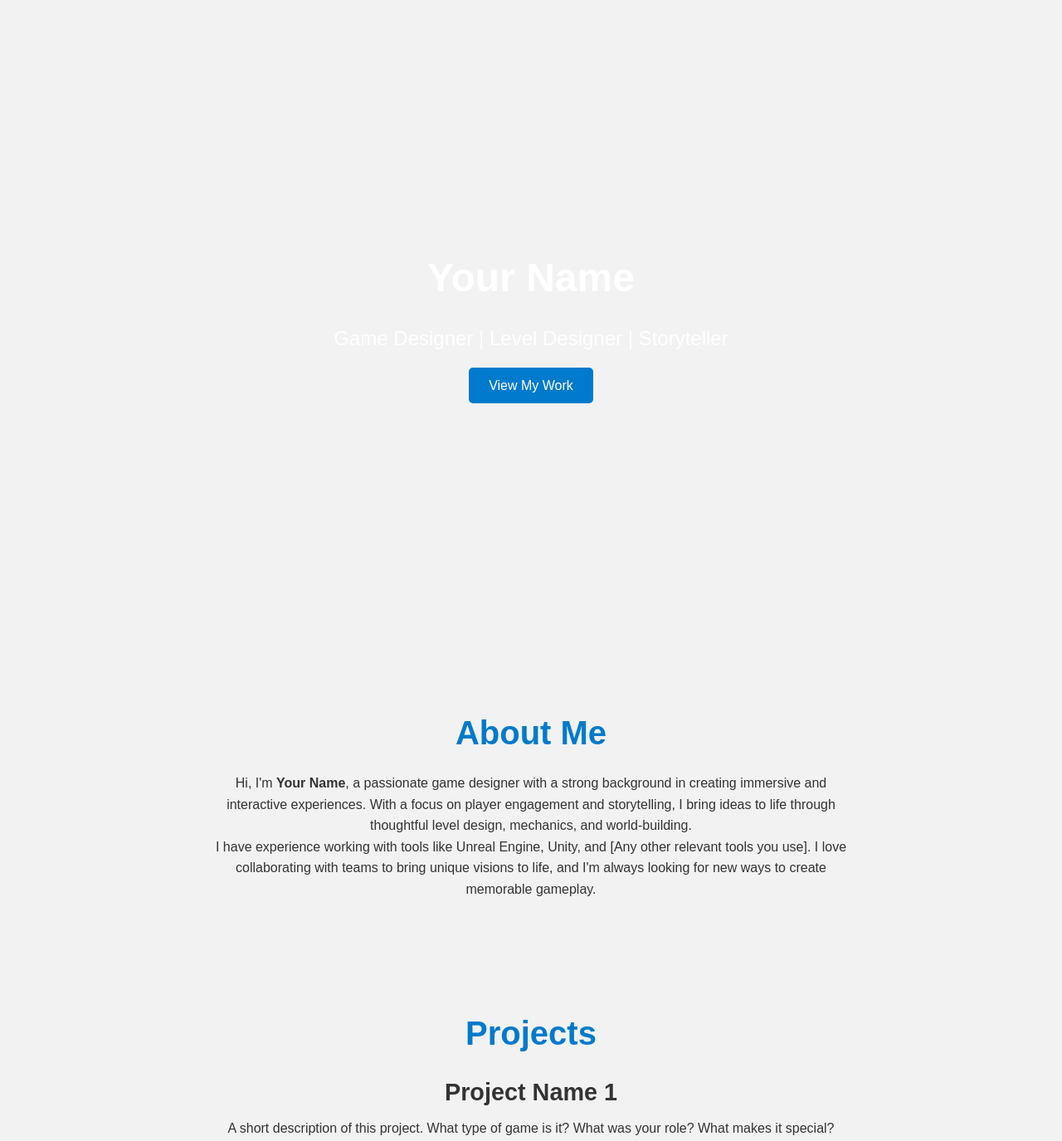
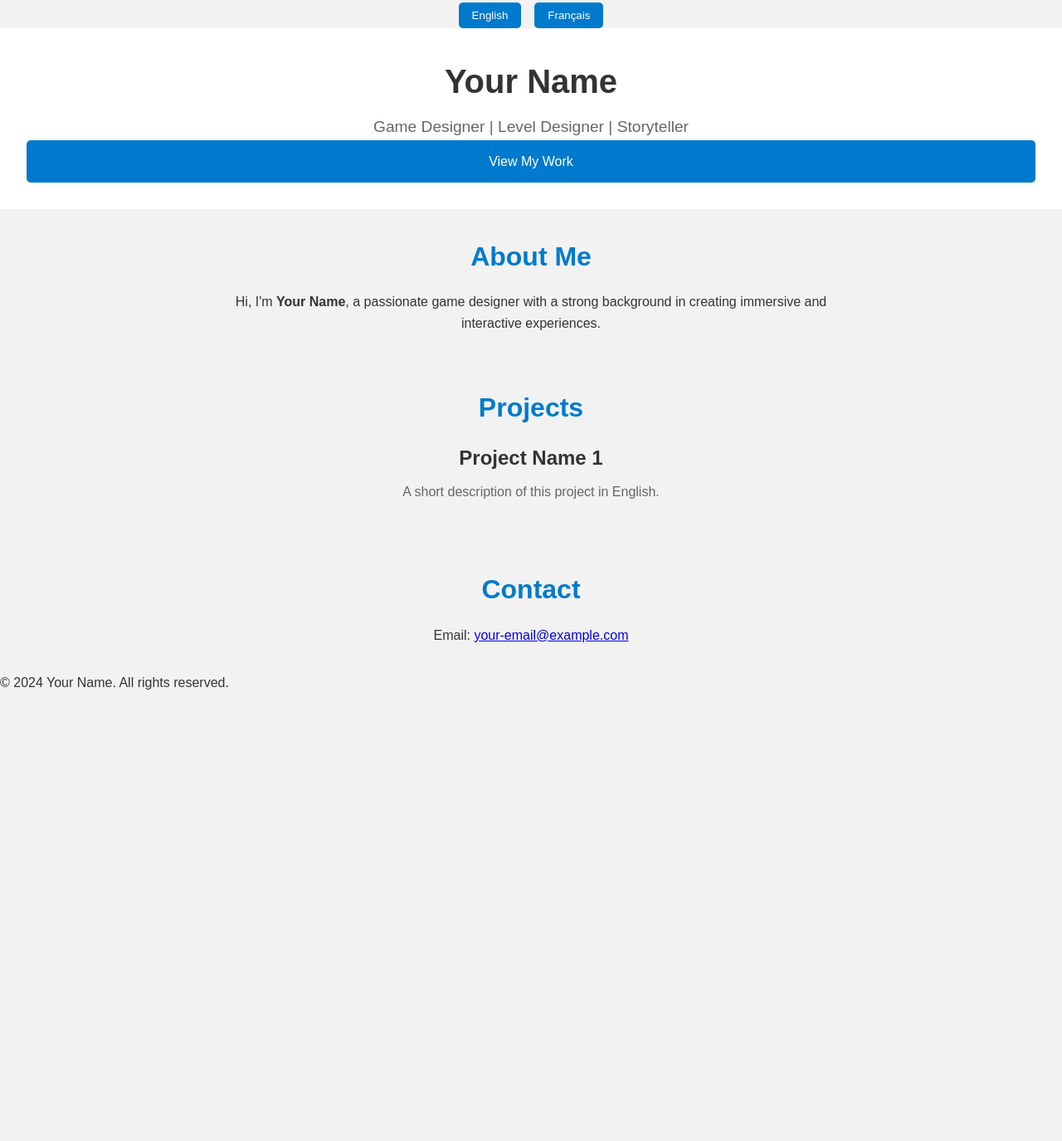
Before and after one commit to Varaygue/varaygue.github.io, a plain HTML site: page index.html in a window 1280 px wide. Shown: the part 13-1388 px from the top of the page at 83% size. After the commit the page ends 849 px from the top, so only its background shows below. Drawn offline with Linux system fonts and the light colour scheme.

Commit message:
Add files via upload

```diff
--- a/index.html
+++ b/index.html
@@ -7,7 +7,13 @@
     <link rel="stylesheet" href="styles.css">
 </head>
 <body>
-    <!-- Header -->
+    <!-- Language Switcher -->
+    <div class="language-switcher">
+        <button onclick="setLanguage('en')">English</button>
+        <button onclick="setLanguage('fr')">Français</button>
+    </div>
+
+    <!-- Header / Hero Section -->
     <header class="header">
         <div class="header-content">
             <h1 class="en">Your Name</h1>
@@ -23,59 +29,44 @@
 
     <!-- About Section -->
     <section id="about" class="about">
-        <h2>About Me</h2>
-        <p>
-            Hi, I'm <strong>Your Name</strong>, a passionate game designer with a strong background in creating immersive and interactive experiences. With a focus on player engagement and storytelling, I bring ideas to life through thoughtful level design, mechanics, and world-building.
+        <h2 class="en">About Me</h2>
+        <h2 class="fr" style="display: none;">À Propos de Moi</h2>
+
+        <p class="en">
+            Hi, I'm <strong>Your Name</strong>, a passionate game designer with a strong background in creating immersive and interactive experiences.
         </p>
-        <p>
-            I have experience working with tools like Unreal Engine, Unity, and [Any other relevant tools you use]. I love collaborating with teams to bring unique visions to life, and I'm always looking for new ways to create memorable gameplay.
+        <p class="fr" style="display: none;">
+            Bonjour, je m'appelle <strong>Votre Nom</strong>, un concepteur de jeux passionné avec une solide expérience dans la création d'expériences immersives et interactives.
         </p>
     </section>
 
     <!-- Projects Section -->
     <section id="projects" class="projects">
-        <h2>Projects</h2>
+        <h2 class="en">Projects</h2>
+        <h2 class="fr" style="display: none;">Projets</h2>
 
-        <!-- Project Example -->
         <div class="project">
-            <h3>Project Name 1</h3>
-            <p>A short description of this project. What type of game is it? What was your role? What makes it special?</p>
-            <a href="https://link-to-your-project.com" target="_blank" class="btn">View Project</a>
+            <h3 class="en">Project Name 1</h3>
+            <h3 class="fr" style="display: none;">Nom du Projet 1</h3>
+            <p class="en">A short description of this project in English.</p>
+            <p class="fr" style="display: none;">Une courte description de ce projet en français.</p>
         </div>
 
-        <div class="project">
-            <h3>Project Name 2</h3>
-            <p>A short description of this project. Highlight your contributions, design choices, and unique elements.</p>
-            <a href="https://link-to-your-project.com" target="_blank" class="btn">View Project</a>
-        </div>
-
-        <!-- More projects later -->
-    </section>
-
-    <!-- Skills Section -->
-    <section id="skills" class="skills">
-        <h2>Skills</h2>
-        <ul>
-            <li>Game Engines: Unreal, Unity</li>
-            <li>Scripting: C#, Python</li>
-            <li>Level Design, World-Building</li>
-            <li>Prototyping and Iteration</li>
-            <li>Narrative Design</li>
-        </ul>
+        <!-- Additional projects go here -->
     </section>
 
     <!-- Contact Section -->
     <section id="contact" class="contact">
-        <h2>Contact</h2>
-        <p>If you're interested in working together or have any questions, feel free to reach out!</p>
-        <p>Email: <a href="mailto:your-email@example.com">your-email@example.com</a></p>
-        <p>LinkedIn: <a href="https://linkedin.com/in/yourprofile" target="_blank">Your LinkedIn</a></p>
-        <p>GitHub: <a href="https://github.com/yourusername" target="_blank">Your GitHub Profile</a></p>
+        <h2 class="en">Contact</h2>
+        <h2 class="fr" style="display: none;">Contact</h2>
+        <p class="en">Email: <a href="mailto:your-email@example.com">your-email@example.com</a></p>
+        <p class="fr" style="display: none;">Courriel : <a href="mailto:your-email@example.com">your-email@example.com</a></p>
     </section>
 
-    <!-- Footer -->
     <footer class="footer">
         <p>&copy; 2024 Your Name. All rights reserved.</p>
     </footer>
+
+    <script src="scripts.js"></script>
 </body>
 </html>
--- a/scripts.js
+++ b/scripts.js
@@ -1,8 +1,14 @@
 // scripts.js
+
 function setLanguage(language) {
+    // Save preferred language to localStorage
+    localStorage.setItem('preferredLanguage', language);
+
+    // Get all elements with classes 'en' and 'fr'
     const englishElements = document.querySelectorAll('.en');
     const frenchElements = document.querySelectorAll('.fr');
 
+    // Show or hide content based on selected language
     if (language === 'en') {
         englishElements.forEach(el => el.style.display = 'block');
         frenchElements.forEach(el => el.style.display = 'none');
@@ -11,3 +17,9 @@ function setLanguage(language) {
         frenchElements.forEach(el => el.style.display = 'block');
     }
 }
+
+// Load saved language preference on page load
+document.addEventListener('DOMContentLoaded', () => {
+    const preferredLanguage = localStorage.getItem('preferredLanguage') || 'en';
+    setLanguage(preferredLanguage);
+});
--- a/styles.css
+++ b/styles.css
@@ -5,41 +5,39 @@
     box-sizing: border-box;
 }
 
-/* Body and Fonts */
+/* Body and Background */
 body {
     font-family: Arial, sans-serif;
+    background-color: #f2f2f2; /* Light grey background */
+    color: #333; /* Dark text for readability */
     line-height: 1.6;
-    color: #333;
-    background-color: #f2f2f2;
 }
 
 /* Header */
 .header {
-    background: url('path-to-your-background-image.jpg') no-repeat center center/cover;
-    color: #fff;
-    height: 100vh;
-    display: flex;
-    justify-content: center;
-    align-items: center;
+    background-color: #fff; /* White background for header */
+    padding: 2rem;
     text-align: center;
 }
 
 .header h1 {
-    font-size: 3rem;
-    margin-bottom: 1rem;
+    font-size: 2.5rem;
+    color: #333;
+    margin-bottom: 0.5rem;
 }
 
 .header p {
-    font-size: 1.5rem;
-    margin-bottom: 1.5rem;
+    font-size: 1.2rem;
+    color: #666;
 }
 
 .header .btn {
     background: #007acc;
     color: #fff;
     padding: 0.8rem 1.5rem;
+    border: none;
+    border-radius: 5px;
     text-decoration: none;
-    border-radius: 5px;
 }
 
 .header .btn:hover {
@@ -48,53 +46,35 @@ body {
 
 /* Section Styling */
 section {
-    padding: 4rem 1rem;
+    padding: 2rem 1rem;
     max-width: 800px;
     margin: 0 auto;
     text-align: center;
 }
 
 section h2 {
-    font-size: 2.5rem;
+    font-size: 2rem;
+    color: #007acc;
     margin-bottom: 1rem;
-    color: #007acc;
 }
 
 /* Projects */
-.projects .project {
-    margin-bottom: 2rem;
-}
-
 .project h3 {
-    font-size: 1.8rem;
+    font-size: 1.5rem;
     color: #333;
 }
 
 .project p {
+    color: #666;
     margin: 0.5rem 0 1rem;
 }
 
-.project .btn {
-    background: #007acc;
-    color: #fff;
-    padding: 0.5rem 1rem;
-    text-decoration: none;
-    border-radius: 5px;
+/* Contact Section */
+.contact p, .footer p {
+    color: #333;
 }
 
-.project .btn:hover {
-    background: #005f99;
-}
-
-/* Footer */
-.footer {
-    padding: 1rem;
-    background: #333;
-    color: #fff;
-    text-align: center;
-}
-
-/* Language Switcher Styling */
+/* Language Switcher */
 .language-switcher {
     display: flex;
     justify-content: center;
```
